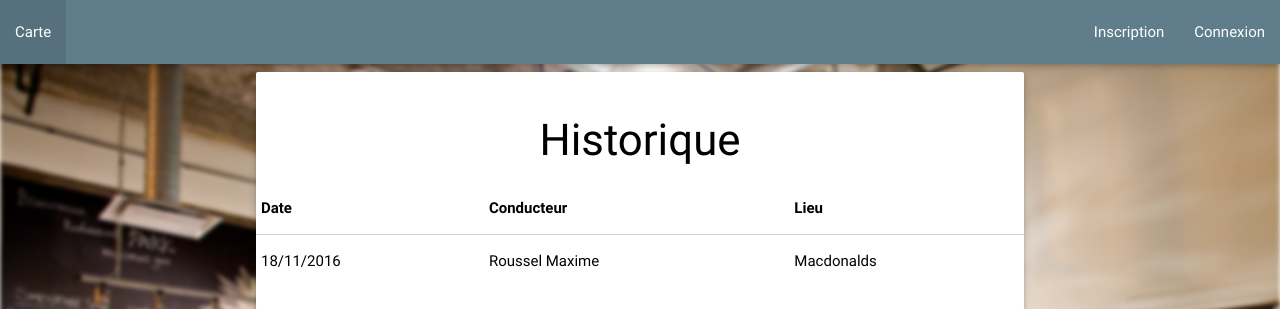
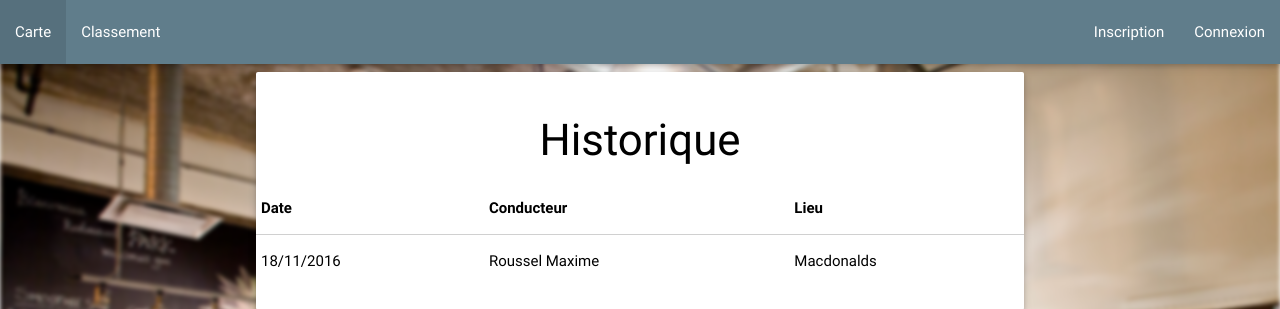
Before and after one commit to Maxiii62/EPSIWORKSHOP, a PHP site: page /front/html/Historical.php in a window 1280 px wide. Shown: the top 309 px of the page. Run offline with PHP 8.4, Linux system fonts and the light colour scheme; some libraries are stand-ins or nearby versions.

Commit message:
yolo last push avant la mort du pc

```diff
--- a/fragments/header.php
+++ b/fragments/header.php
@@ -23,6 +23,7 @@ session_start();
                 <ul id="nav-mobile" class="hide-on-med-and-down blue-grey">
                     <div class="left">
                         <li><a href="../html/Appointements.php">Carte</a></li>
+                        <li><a href="../html/ranking.php">Classement</a></li>
 
                     </div>
                     <div class="right">
```
